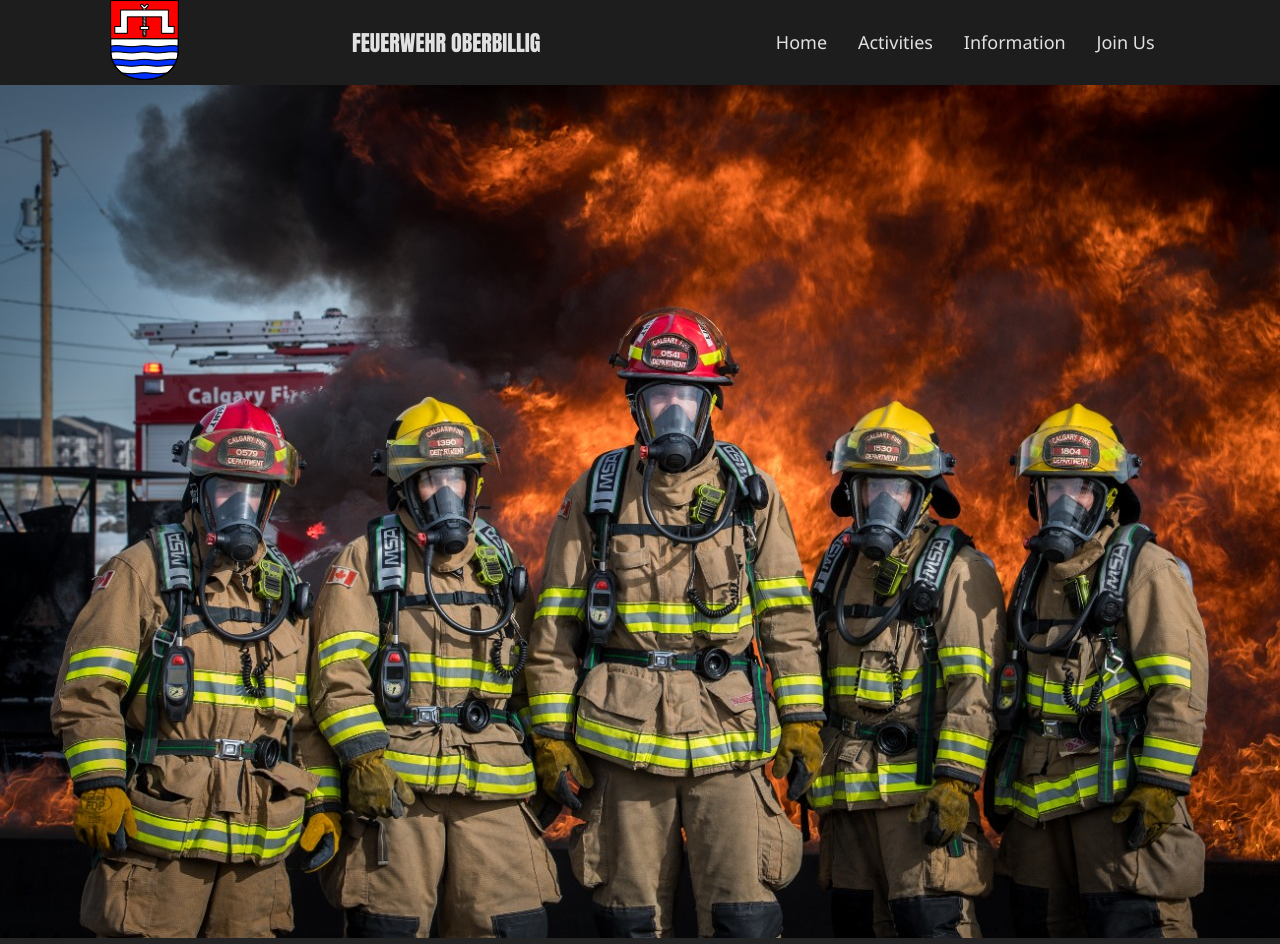
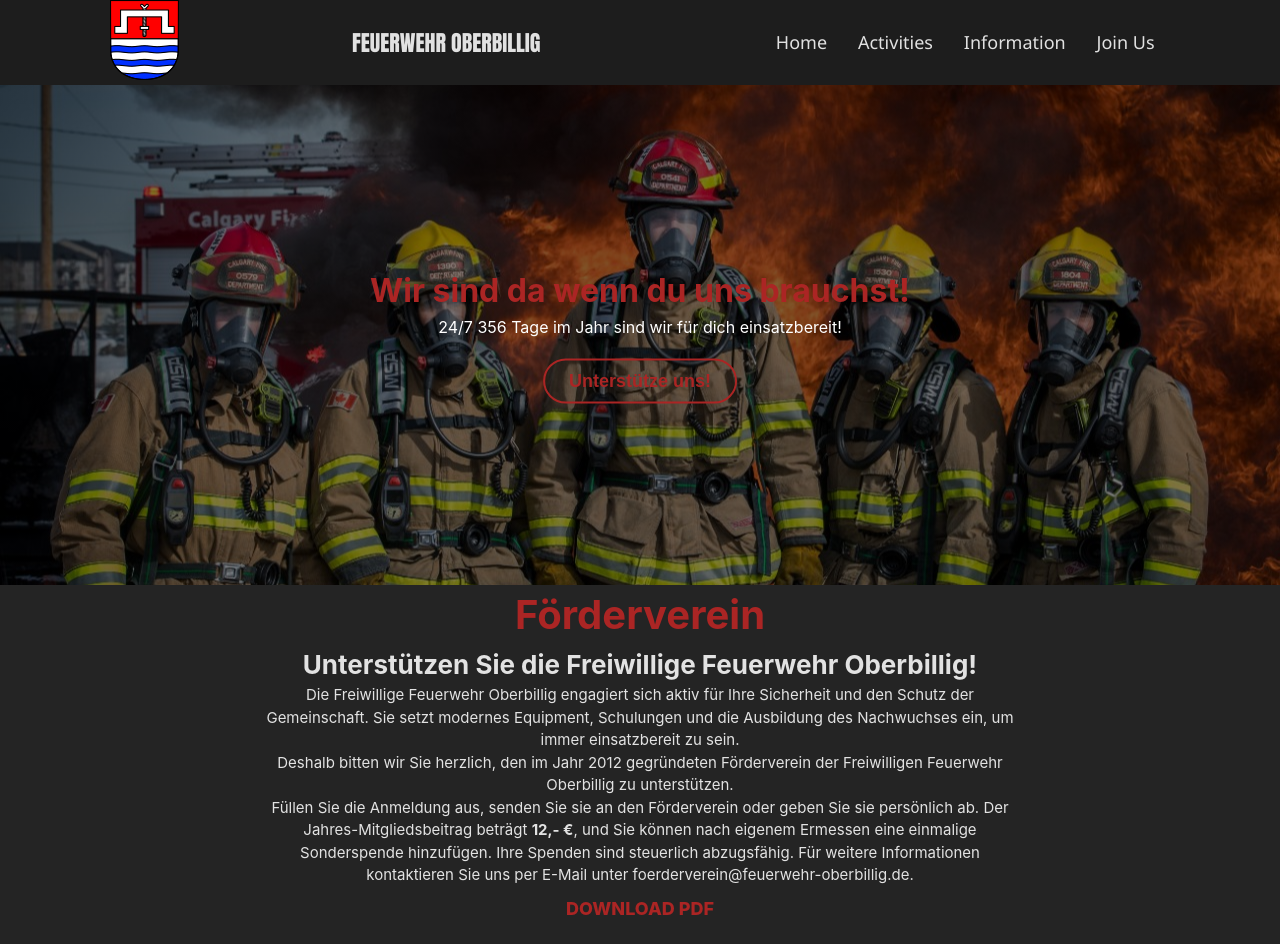
Before and after one commit to FelixSchick/FFW-OG, a React (Vite) app: page / in a window 1280 px wide. After the commit the page ends 921 px from the top, so only its background shows below. Built offline with nearby package versions, Linux system fonts and the light colour scheme.

Commit message:
added support section

```diff
--- a/package.json
+++ b/package.json
@@ -17,11 +17,15 @@
     "@mui/icons-material": "^5.14.3",
     "babel-plugin-macros": "^3.1.0",
     "react": "^18.2.0",
-    "react-dom": "^18.2.0"
+    "react-dom": "^18.2.0",
+    "react-facebook": "^9.0.12",
+    "react-router-dom": "^6.15.0",
+    "react-scroll": "^1.8.9"
   },
   "devDependencies": {
     "@types/react": "^18.2.15",
     "@types/react-dom": "^18.2.7",
+    "@types/react-scroll": "^1.8.7",
     "@typescript-eslint/eslint-plugin": "^6.0.0",
     "@typescript-eslint/parser": "^6.0.0",
     "@vitejs/plugin-react": "^4.0.3",
--- a/src/App.tsx
+++ b/src/App.tsx
@@ -1,15 +1,17 @@
 import "./App.css";
+import Facebook from "./components/Facebook";
 import Hero from "./components/Hero";
 import NavBar from "./components/NavBar";
+import { Routes, Route } from "react-router-dom";
+import Support from "./components/Support";
 
 function App() {
   return (
     <>
       {" "}
       <NavBar />
-      <div>
-        <Hero />
-      </div>
+      <Hero />
+      <Support />
     </>
   );
 }
--- /dev/null
+++ b/src/components/Facebook.css
@@ -0,0 +1,8 @@
+.fb-container {
+    margin-top: 30px;
+    text-align: center;
+}
+
+.fb-page {
+    display: inline-block;
+}
--- /dev/null
+++ b/src/components/Facebook.tsx
@@ -0,0 +1,39 @@
+import React from "react";
+
+import "./Facebook.css";
+
+function Facebook() {
+  React.useEffect(() => {
+    const script = document.createElement("script");
+
+    script.src =
+      "https://connect.facebook.net/en_US/sdk.js#xfbml=1&version=v9.0&appId=your-app-id&autoLogAppEvents=1";
+    script.async = true;
+
+    document.body.appendChild(script);
+
+    return () => {
+      document.body.removeChild(script);
+    };
+  }, []);
+
+  return (
+    <React.Fragment>
+      <div className="fb-container">
+        <div id="fb-root"></div>
+        <div
+          className="fb-page"
+          data-href="https://www.facebook.com/feuerwehr.oberbillig/"
+          data-tabs="timeline"
+          data-width="400"
+          data-height="500"
+          data-small-header="true"
+          data-adapt-container-width="true"
+          data-hide-cover="false"
+          data-show-facepile="false"
+        ></div>
+      </div>
+    </React.Fragment>
+  );
+}
+export default Facebook;
--- a/src/components/Hero.css
+++ b/src/components/Hero.css
@@ -1,4 +1,73 @@
-.heroBackgroundImg {
-    height: 100%;
-    width: 100%;
+
+/* The hero image */
+.hero-image {
+
+  height: 500px;
+
+  background-image: linear-gradient(rgba(0, 0, 0, 0.5), rgba(0, 0, 0, 0.5)), url(../assets/hero.jpg);
+
+  background-position: center;
+  background-repeat: no-repeat;
+  background-size: cover;
+  position: relative;
+
+  z-index: 1
 }
+
+.hero-text {
+  text-align: center;
+  position: absolute;
+  top: 50%;
+  left: 50%;
+  transform: translate(-50%, -50%);
+  color: white;
+}
+
+.hero-text h1 {
+    color: rgb(171, 37, 36);
+  }
+
+
+/*Support us Button*/
+.button {
+    margin-top: 20px;
+    cursor: pointer;
+    position: relative;
+    padding: 10px 24px;
+    font-size: 18px;
+    color: rgb(171, 37, 36);
+    border: 2px solid rgb(171, 37, 36);
+    border-radius: 34px;
+    background-color: transparent;
+    font-weight: 600;
+    transition: all 0.3s cubic-bezier(0.23, 1, 0.320, 1);
+    overflow: hidden;
+}
+
+.button::before {
+    content: '';
+    position: absolute;
+    inset: 0;
+    margin: auto;
+    width: 50px;
+    height: 50px;
+    border-radius: inherit;
+    scale: 0;
+    z-index: -1;
+    background-color: rgb(171, 37, 36);
+    transition: all 0.6s cubic-bezier(0.23, 1, 0.320, 1);
+}
+
+.button:hover::before {
+    scale: 6;
+}
+
+.button:hover {
+    color: #212121;
+    scale: 1.1;
+    box-shadow: 0 0px 20px rgba(171, 37, 36,0.4);
+}
+
+.button:active {
+    scale: 1;
+}
--- a/src/components/Hero.tsx
+++ b/src/components/Hero.tsx
@@ -1,10 +1,31 @@
 import "./Hero.css";
-import hero from "../assets/hero.jpg";
+
+import { Link } from "react-scroll/modules";
 
 function Hero() {
   return (
-    <div className="heroSection">
-      <img className="heroBackgroundImg" src={hero} alt="Hero" />
+    <div id="heroscroll">
+      <div className="hero-image">
+        <div className="hero-text">
+          <h1>Wir sind da wenn du uns brauchst!</h1>
+          <p>24/7 356 Tage im Jahr sind wir für dich einsatzbereit!</p>
+          <button
+            className="button"
+            onClick={() => {
+              <Link
+                activeClass="active"
+                to="supportScroll"
+                spy={true}
+                smooth={true}
+                offset={0}
+                duration={500}
+              />;
+            }}
+          >
+            Unterstütze uns!
+          </button>
+        </div>
+      </div>
     </div>
   );
 }
--- a/src/components/NavBar.css
+++ b/src/components/NavBar.css
@@ -14,6 +14,7 @@ nav .name {
 }
 
 nav .logo {
+    display: block;
     width: 22px;
 }
 
@@ -23,6 +24,7 @@ nav .nav-links {
     background-color: transparent;
     width: 32%;
     padding: 0;
+    z-index: 99
 }
 
 nav .nav-links a {
@@ -108,7 +110,7 @@ nav .burger input:checked ~ span:nth-of-type(3) {
     left: 5px;
 }
 
-@media all and (max-width: 768px) {
+@media all and (max-width: 950px) {
     nav .burger {
         display: block;
     }
@@ -139,3 +141,9 @@ nav .burger input:checked ~ span:nth-of-type(3) {
         border-bottom: 0px solid #fff;
     }
 }
+
+@media all and (max-width: 400px) {
+    nav .logo {
+        display: none;
+    }
+}
--- a/src/components/NavBar.tsx
+++ b/src/components/NavBar.tsx
@@ -1,5 +1,6 @@
 import "./NavBar.css";
 import { useState } from "react";
+import { Link } from "react-scroll/modules";
 
 function NavBar() {
   const [open, setOpen] = useState(false);
@@ -22,10 +23,28 @@ function NavBar() {
           style={{ transform: open ? "translateX(0px)" : "" }}
         >
           <li>
-            <a>Home</a>
+            <Link
+              activeClass="active"
+              to="heroscroll"
+              spy={true}
+              smooth={true}
+              offset={0}
+              duration={500}
+            >
+              <a>Home</a>
+            </Link>
           </li>
           <li>
-            <a>Activities</a>
+            <Link
+              activeClass="active"
+              to=""
+              spy={true}
+              smooth={true}
+              offset={0}
+              duration={500}
+            >
+              <a>Activities</a>
+            </Link>
           </li>
           <li>
             <a>Information</a>
--- /dev/null
+++ b/src/components/Support.css
@@ -0,0 +1,66 @@
+
+/* Text Styling */
+.support-text h1 {
+    font-size: 40px;
+    color: rgb(171, 37, 36);
+    text-align: center;
+}
+
+.support-text h2 {
+  font-size: 26px;
+  text-align: center;
+  margin-left: 20%;
+  margin-right: 20%;
+}
+
+.support-text p {
+  text-align: center;
+  font-size: 15px;
+  margin-left: 20%;
+  margin-right: 20%;
+}
+
+.support-become-member {
+  margin-top: 10px;
+  text-align: center;
+}
+
+.support-become-member button {
+    font-size: 18px;
+    color: rgb(171, 37, 36);
+    font-family: inherit;
+    font-weight: 800;
+    cursor: pointer;
+    position: relative;
+    border: none;
+    background: none;
+    text-transform: uppercase;
+    transition-timing-function: cubic-bezier(0.25, 0.8, 0.25, 1);
+    transition-duration: 400ms;
+    transition-property: color;
+  }
+
+  .support-become-member button:focus,
+  .support-become-member button:hover {
+    color: #fff;
+  }
+
+  .support-become-member button:focus:after,
+  .support-become-member button:hover:after {
+    width: 100%;
+    left: 0%;
+  }
+
+  .support-become-member button:after {
+    content: "";
+    pointer-events: none;
+    bottom: -2px;
+    left: 50%;
+    position: absolute;
+    width: 0%;
+    height: 2px;
+    background-color: rgb(171, 37, 36);
+    transition-timing-function: cubic-bezier(0.25, 0.8, 0.25, 1);
+    transition-duration: 400ms;
+    transition-property: width, left;
+  }
--- /dev/null
+++ b/src/components/Support.tsx
@@ -0,0 +1,30 @@
+import "./Support.css";
+
+function Support() {
+  return (
+    <div className="support" id="supportScroll">
+      <div className="support-text">
+        <h1>Förderverein</h1>
+        <h2>Unterstützen Sie die Freiwillige Feuerwehr Oberbillig!</h2>
+        <p>
+          Die Freiwillige Feuerwehr Oberbillig engagiert sich aktiv für Ihre
+          Sicherheit und den Schutz der Gemeinschaft. Sie setzt modernes
+          Equipment, Schulungen und die Ausbildung des Nachwuchses ein, um immer
+          einsatzbereit zu sein. <br /> Deshalb bitten wir Sie herzlich, den im
+          Jahr 2012 gegründeten Förderverein der Freiwilligen Feuerwehr
+          Oberbillig zu unterstützen. <br /> Füllen Sie die Anmeldung aus,
+          senden Sie sie an den Förderverein oder geben Sie sie persönlich ab.
+          Der Jahres-Mitgliedsbeitrag beträgt <b>12,- €</b>, und Sie können nach
+          eigenem Ermessen eine einmalige Sonderspende hinzufügen. Ihre Spenden
+          sind steuerlich abzugsfähig. Für weitere Informationen kontaktieren
+          Sie uns per E-Mail unter foerderverein@feuerwehr-oberbillig.de.
+        </p>
+      </div>
+
+      <div className="support-become-member">
+        <button onClick={() => {}}>DOWNLOAD PDF</button>
+      </div>
+    </div>
+  );
+}
+export default Support;
```
Also changed, not shown: src/main.tsx (+7 -7 lines), 1 other file (tests, documents, lock files or other folders).
